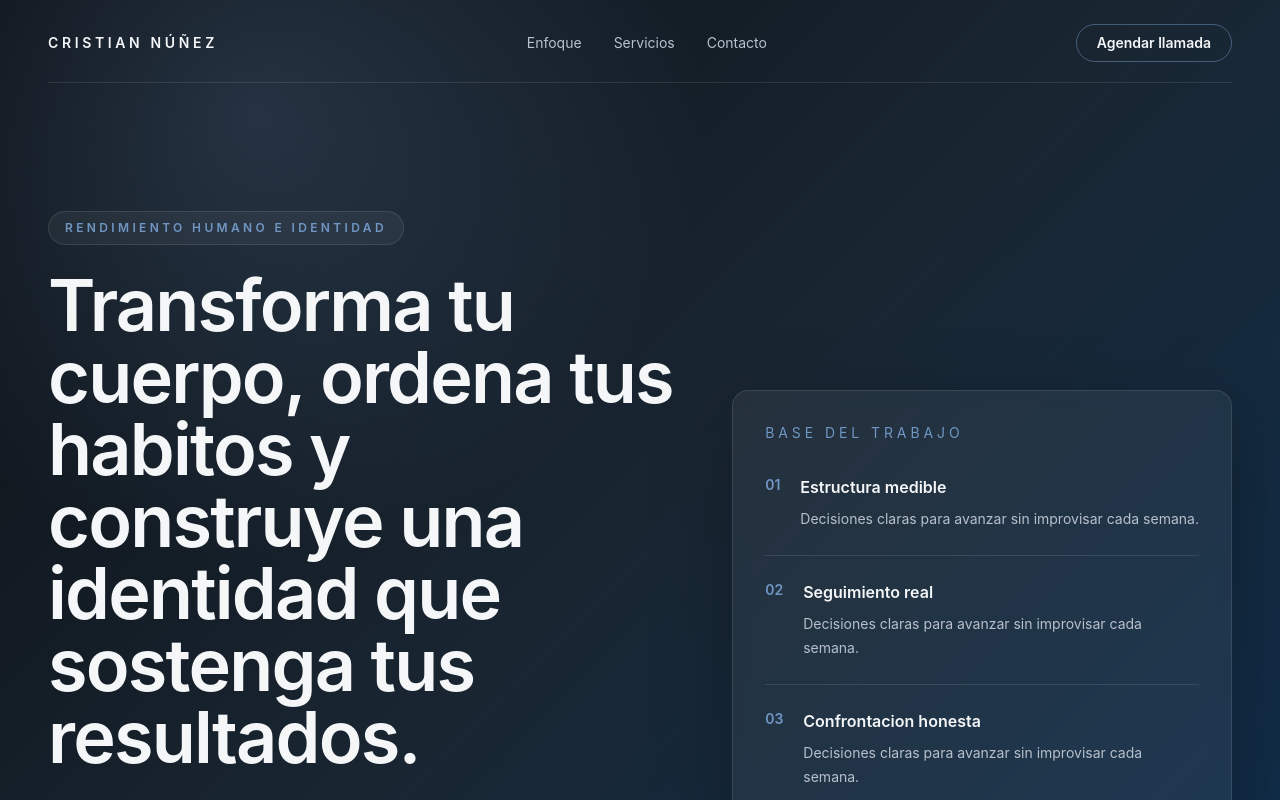
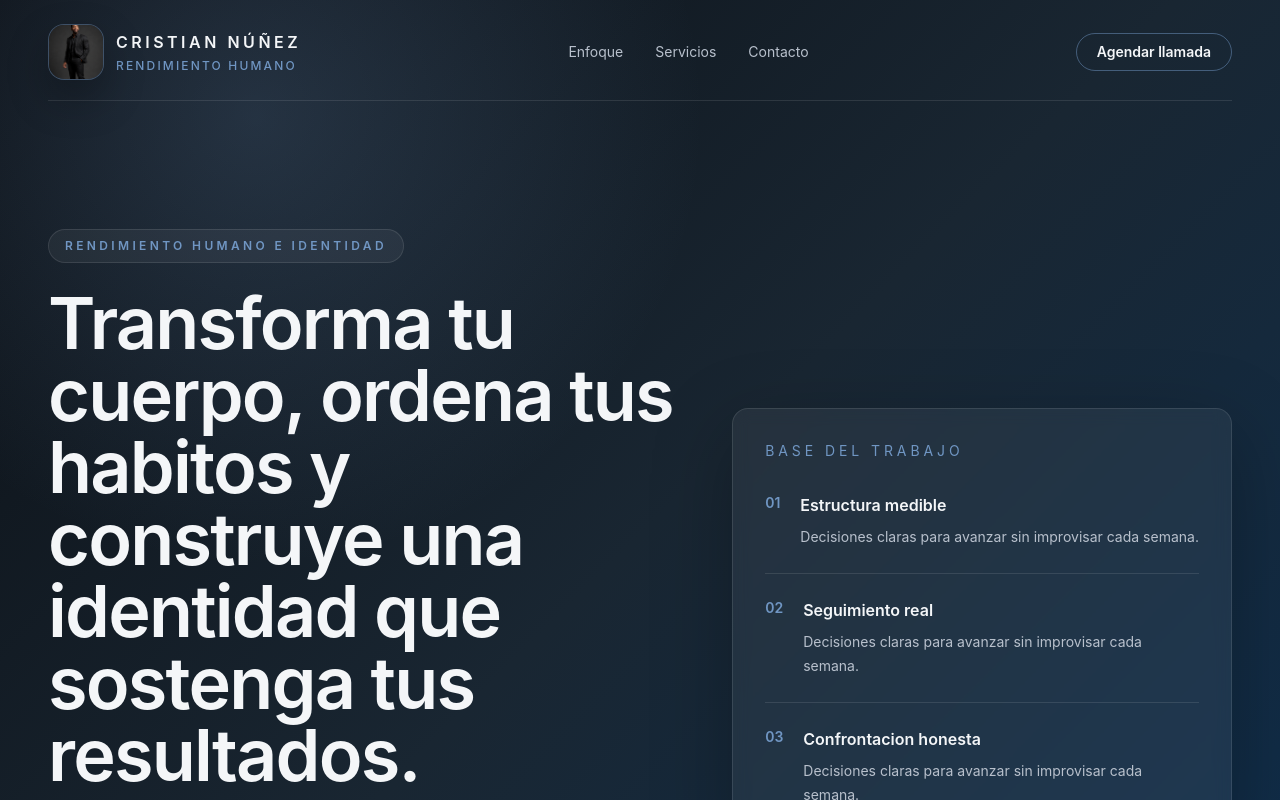
Before and after one commit to coachingcristian-tech/pushidapp, a React (Vite) app: page / in a window 1280 px wide. Shown: the top 800 px of the page. Built offline with nearby package versions, Linux system fonts and the light colour scheme.

Commit message:
Add files via upload

```diff
--- a/src/App.jsx
+++ b/src/App.jsx
@@ -1,6 +1,7 @@
 const WHATSAPP_NUMBER = '573001112233';
-const SCHEDULE_CALL_URL = 'mailto:coachingcristian@gmail.com?subject=Quiero%20agendar%20una%20llamada';
+const SCHEDULE_CALL_URL = 'https://calendly.com/coachingcristian/diagnostico';
 const WHATSAPP_MESSAGE = 'Hola Cristian, quiero informacion sobre tus programas de coaching.';
+const PROFILE_IMAGE = '/cristian-nunez-banner.png';
 
 const whatsappUrl = `https://wa.me/${WHATSAPP_NUMBER}?text=${encodeURIComponent(WHATSAPP_MESSAGE)}`;
 
@@ -93,8 +94,22 @@ function App() {
         <div className="absolute inset-x-0 bottom-0 -z-10 h-40 bg-gradient-to-t from-ink to-transparent" />
 
         <nav className="mx-auto flex max-w-7xl items-center justify-between gap-6 border-b border-white/10 pb-5">
-          <a href="#" className="text-sm font-semibold uppercase tracking-[0.26em] text-smoke">
-            Cristian Núñez
+          <a href="#" className="group flex min-w-0 items-center gap-3">
+            <span className="relative h-14 w-14 shrink-0 overflow-hidden rounded-2xl border border-accent/35 bg-white/5 shadow-[0_18px_40px_rgba(0,0,0,0.28)]">
+              <img
+                className="h-full w-full object-cover object-[50%_18%] transition duration-500 group-hover:scale-105"
+                src={PROFILE_IMAGE}
+                alt="Cristian Núñez"
+              />
+            </span>
+            <span className="min-w-0">
+              <span className="block text-sm font-semibold uppercase tracking-[0.22em] text-smoke sm:text-base">
+                Cristian Núñez
+              </span>
+              <span className="mt-1 hidden text-xs font-medium uppercase tracking-[0.18em] text-accent sm:block">
+                Rendimiento humano
+              </span>
+            </span>
           </a>
           <div className="hidden items-center gap-8 text-sm text-muted md:flex">
             <a className="transition hover:text-smoke" href="#enfoque">
```
Also changed, not shown: public/cristian-nunez-banner.png (added).
